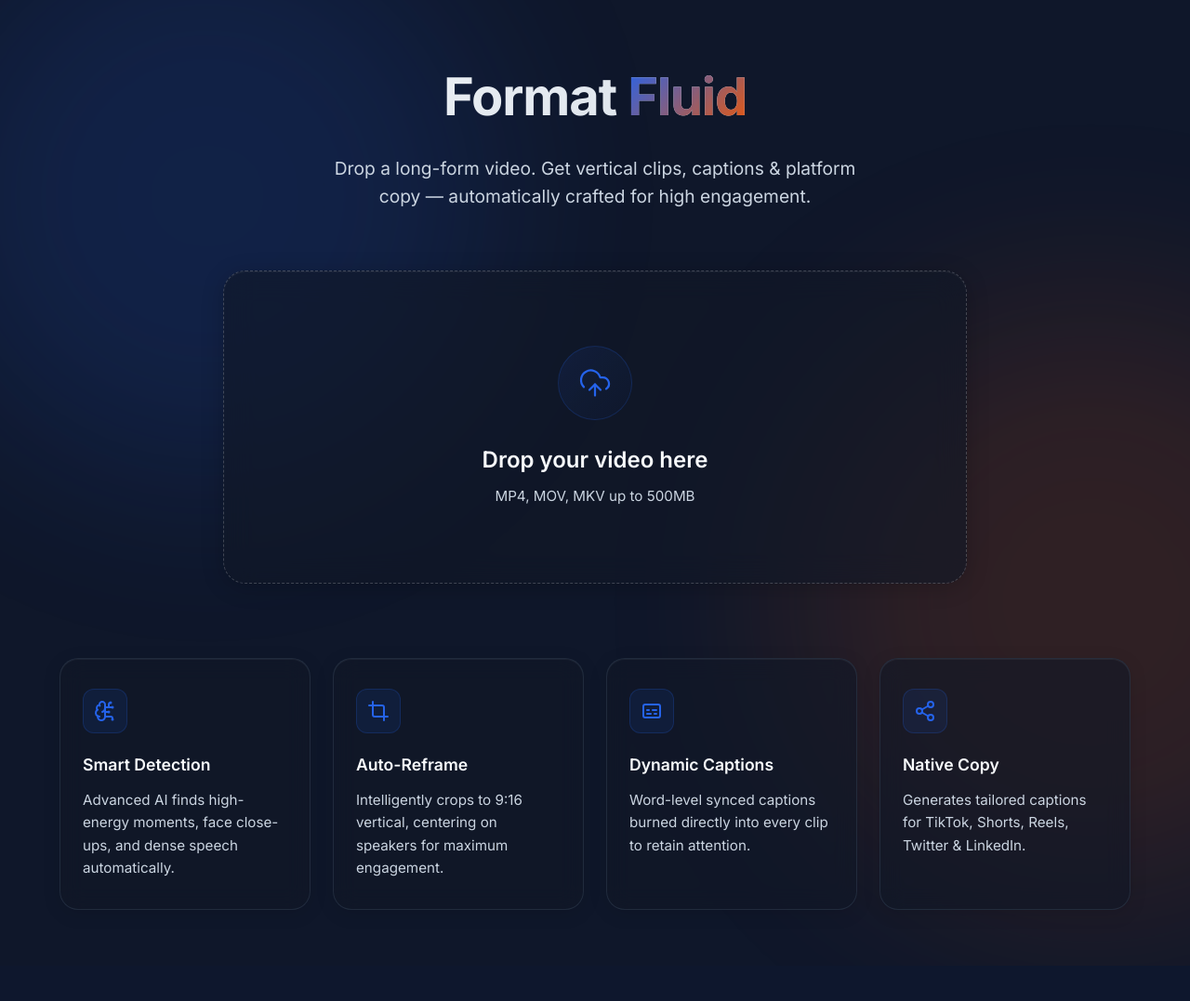
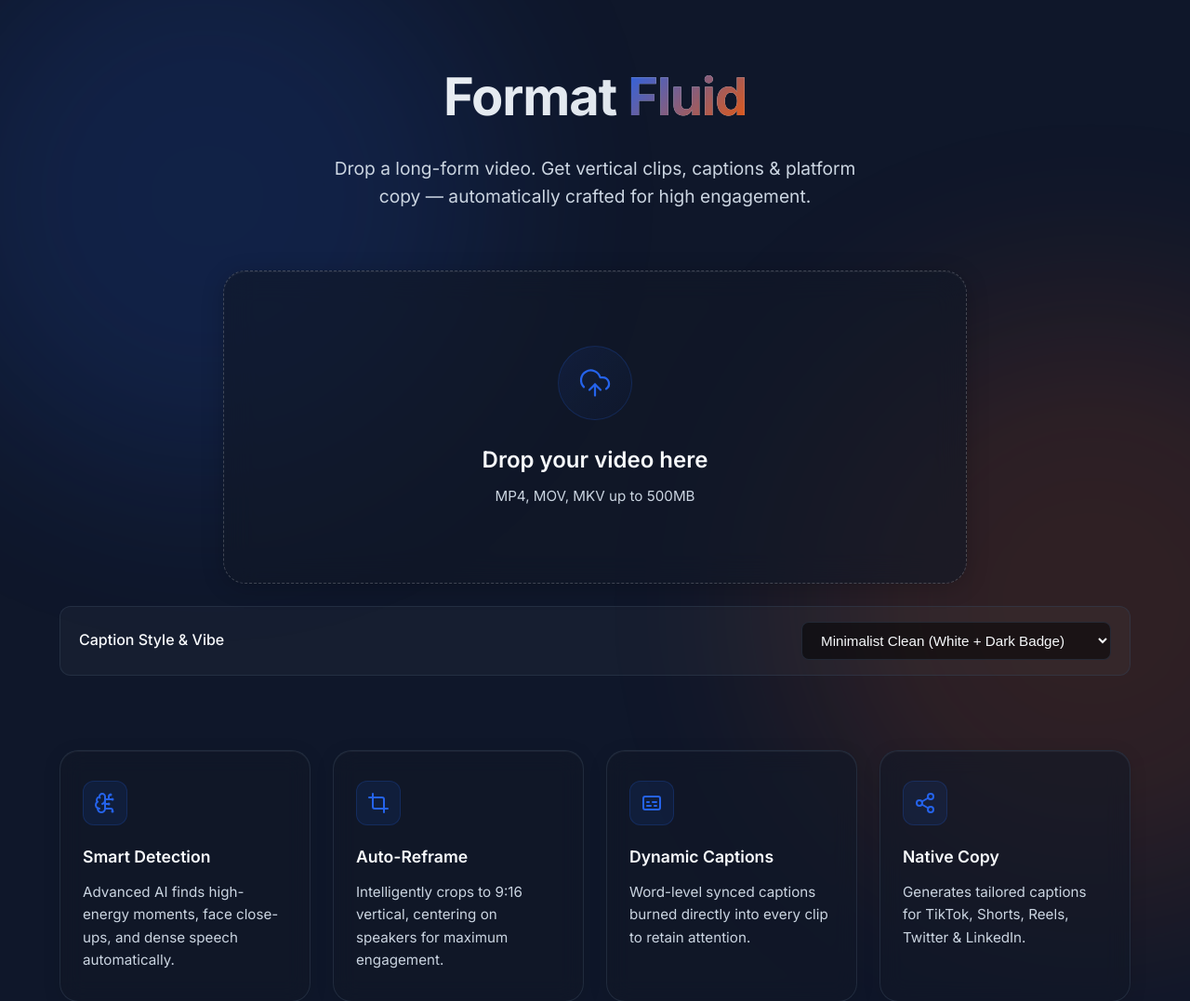
Before and after one commit to shouryasharan7-netizen/format-fluid, a Flask app: page / in a window 1280 px wide. Shown: the top 1077 px of the page at 93% size. Before the commit the page ends 993 px from the top, so only its background shows below. Run offline with Flask 2, Linux system fonts and the light colour scheme.

Commit message:
feat: add caption style selector (mrbeast, neon, minimalist) to UI and FFmpeg rendering

```diff
--- a/app.py
+++ b/app.py
@@ -29,6 +29,8 @@ def upload():
     upload_path = UPLOAD_DIR / f"{job_id}{ext}"
     file.save(str(upload_path))
 
+    caption_style = request.form.get("caption_style", "minimalist")
+
     JOB_STATUSES[job_id] = {
         "stage": 1,
         "status": "Initializing...",
@@ -37,14 +39,14 @@ def upload():
         "error": None
     }
 
-    def run_job(path, jid):
+    def run_job(path, jid, style):
         def progress_cb(stage, status, pct):
             JOB_STATUSES[jid]["stage"] = stage
             JOB_STATUSES[jid]["status"] = status
             JOB_STATUSES[jid]["progress"] = pct
 
         try:
-            result = process_video(path, jid, progress_cb=progress_cb)
+            result = process_video(path, jid, progress_cb=progress_cb, caption_style=style)
             JOB_STATUSES[jid]["result"] = result
             JOB_STATUSES[jid]["progress"] = 100
         except Exception as e:
@@ -52,7 +54,7 @@ def upload():
             traceback.print_exc()
             JOB_STATUSES[jid]["error"] = repr(e)
 
-    threading.Thread(target=run_job, args=(str(upload_path), job_id)).start()
+    threading.Thread(target=run_job, args=(str(upload_path), job_id, caption_style)).start()
 
     return jsonify({"job_id": job_id})
 
--- a/templates/index.html
+++ b/templates/index.html
@@ -147,6 +147,39 @@
 
         .upload-zone h3 { font-size: 1.5rem; font-weight: 600; margin-bottom: 8px; }
         .upload-zone p { color: var(--color-muted-foreground); font-size: 0.95rem; }
+
+        .style-selector-container {
+            margin-top: 24px;
+            background: rgba(255, 255, 255, 0.03);
+            border: 1px solid var(--color-border);
+            border-radius: 12px;
+            padding: 16px 20px;
+            display: flex;
+            align-items: center;
+            justify-content: space-between;
+        }
+
+        .style-selector-container label {
+            font-size: 1rem;
+            font-weight: 500;
+            color: var(--color-foreground);
+        }
+
+        .style-selector {
+            background: rgba(0, 0, 0, 0.5);
+            border: 1px solid var(--color-border);
+            color: var(--color-foreground);
+            padding: 10px 16px;
+            border-radius: 8px;
+            font-size: 0.95rem;
+            outline: none;
+            cursor: pointer;
+            transition: border-color 0.2s ease;
+        }
+
+        .style-selector:focus {
+            border-color: var(--color-primary);
+        }
 
         /* Progress Terminal */
         .processing { display: none; padding: 40px 20px; max-width: 800px; margin: 0 auto; }
@@ -454,12 +487,21 @@
         </header>
 
         <div class="upload-zone" id="uploadZone">
-            <input type="file" id="fileInput" accept=".mp4,.mov,.mkv,video/mp4,video/quicktime,video/x-matroska">
+            <input type="file" id="fileInput" accept=".mp4,.mov,.mkv,video/mp4,video/quicktime,video/x-matroska" onchange="if(this.files[0]) handleFile(this.files[0])">
             <div class="upload-icon-wrap">
                 <i data-lucide="upload-cloud" stroke-width="1.5" width="36" height="36"></i>
             </div>
             <h3>Drop your video here</h3>
             <p>MP4, MOV, MKV up to 500MB</p>
+        </div>
+
+        <div class="style-selector-container">
+            <label for="captionStyle">Caption Style & Vibe</label>
+            <select id="captionStyle" class="style-selector">
+                <option value="minimalist">Minimalist Clean (White + Dark Badge)</option>
+                <option value="mrbeast">MrBeast Dynamic (Bold Yellow + Outline)</option>
+                <option value="neon">Neon Cyberpunk (Cyan + Magenta Glow)</option>
+            </select>
         </div>
 
         <div class="processing" id="processing">
@@ -572,6 +614,9 @@
             uploadZone.style.display = 'none';
             document.querySelector('.features').style.display = 'none';
 
+            const styleContainer = document.querySelector('.style-selector-container');
+            if (styleContainer) styleContainer.style.display = 'none';
+
             document.getElementById('progressFill').style.width = '0%';
             document.getElementById('statusLog').textContent = '> Uploading to server...';
             document.querySelectorAll('.check-item').forEach(el => el.className = 'check-item pending');
@@ -580,6 +625,12 @@
 
             const formData = new FormData();
             formData.append('video', file);
+
+            const styleSelector = document.getElementById('captionStyle');
+            if (styleSelector) {
+                formData.append('caption_style', styleSelector.value);
+            }
+
             fetch('/upload', { method: 'POST', body: formData })
                 .then(async r => {
                     if (!r.ok) {
```
Also changed, not shown: processor.py (+11 -6 lines).
